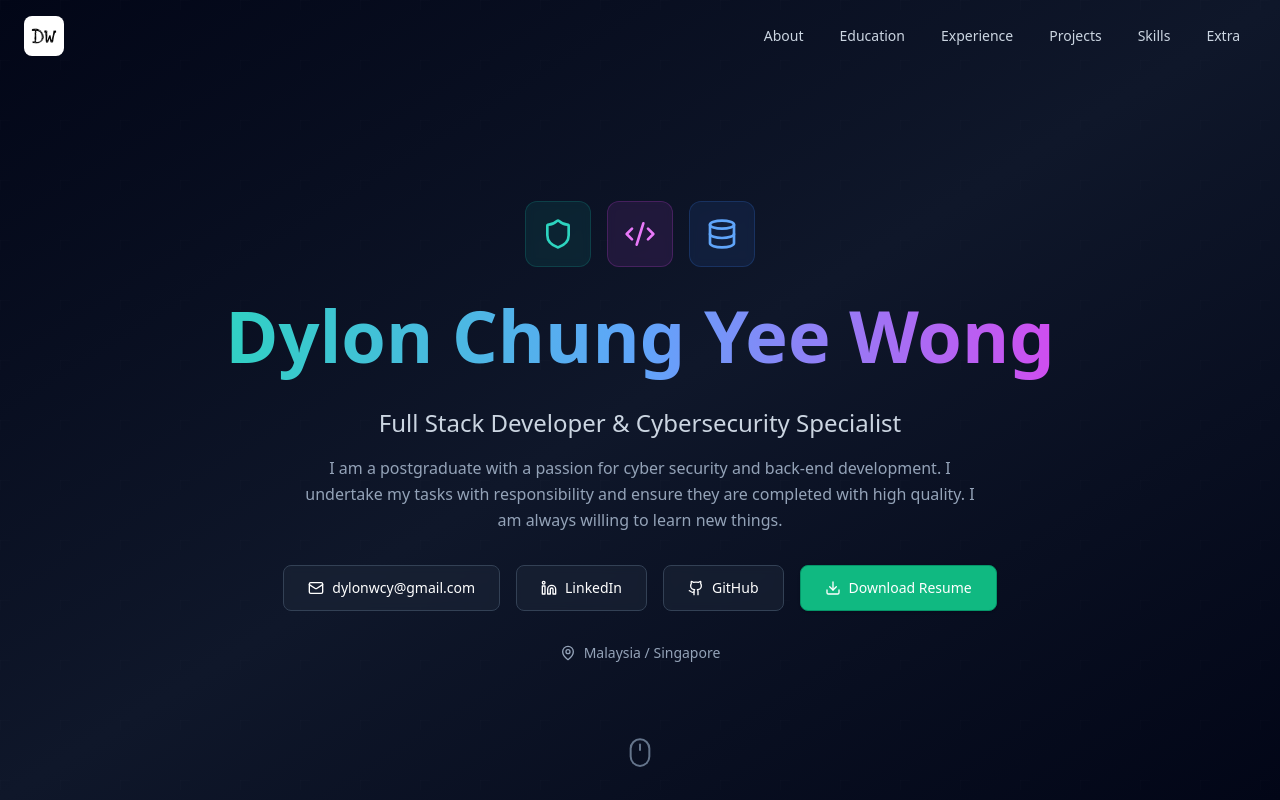
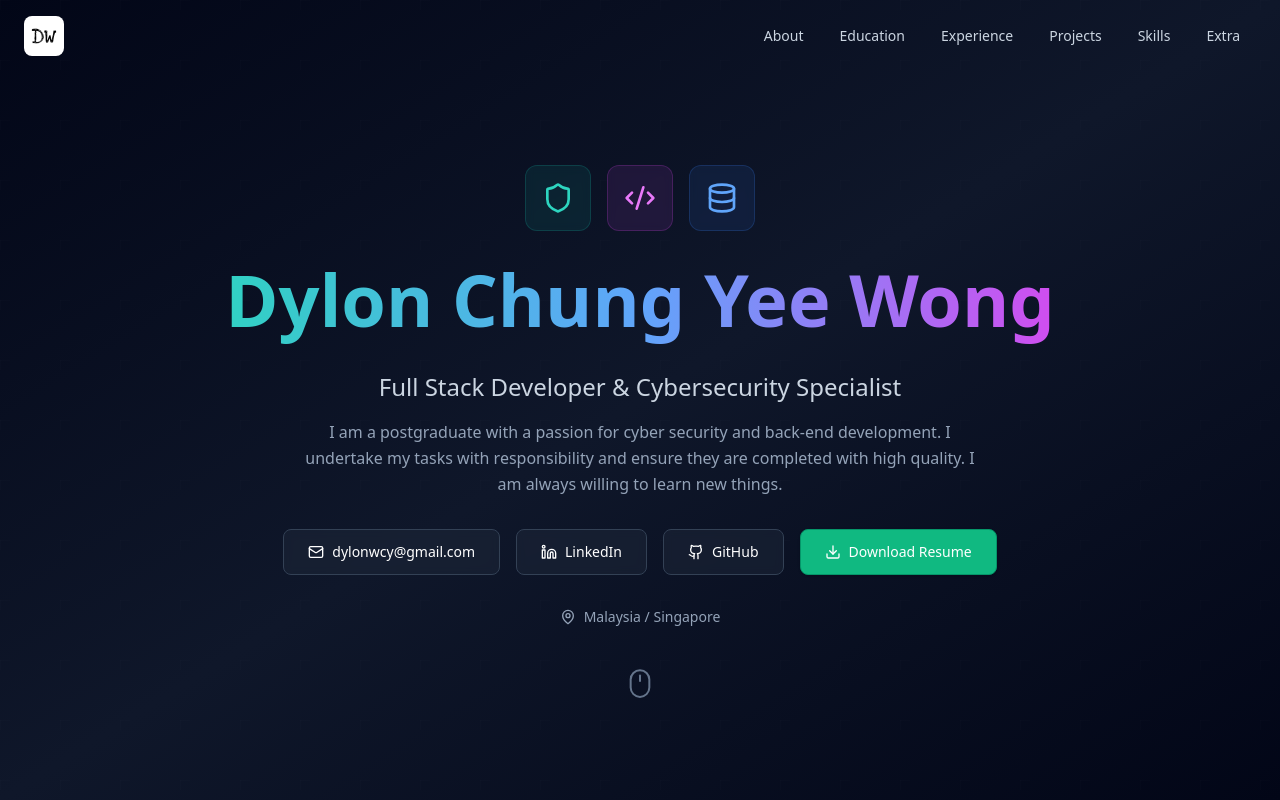
Before and after one commit to Sleepytt1210/portfolio, a React (Vite) app: page / in a window 1280 px wide. Shown: the top 800 px of the page. Built offline with nearby package versions, Linux system fonts and the light colour scheme.

Commit message:
Fix mouse logo overlapping

```diff
--- a/src/components/Hero.tsx
+++ b/src/components/Hero.tsx
@@ -125,14 +125,8 @@ export const Hero = ({ name, location, email, linkedin, github, bio }: HeroProps
 						</div>
 					</motion.div>
 				</motion.div>
-			</div>
 
-			<motion.div
-				initial={{ opacity: 0 }}
-				animate={{ opacity: 1 }}
-				transition={{ delay: 1, duration: 1 }}
-				className="absolute bottom-8 left-1/2 transform -translate-x-1/2"
-			>
+				<motion.div initial={{ opacity: 0 }} animate={{ opacity: 1 }} transition={{ delay: 1, duration: 1 }} className="mt-6">
 					<motion.div
 						animate={{ y: [0, 10, 0] }}
 						transition={{ repeat: Infinity, duration: 2 }}
@@ -141,6 +135,7 @@ export const Hero = ({ name, location, email, linkedin, github, bio }: HeroProps
 						<Mouse size={32} strokeWidth={1.5} className="text-slate-500" />
 					</motion.div>
 				</motion.div>
+			</div>
 		</section>
 	);
 };
```
Lines whose indentation alone changed are shown as unchanged.
